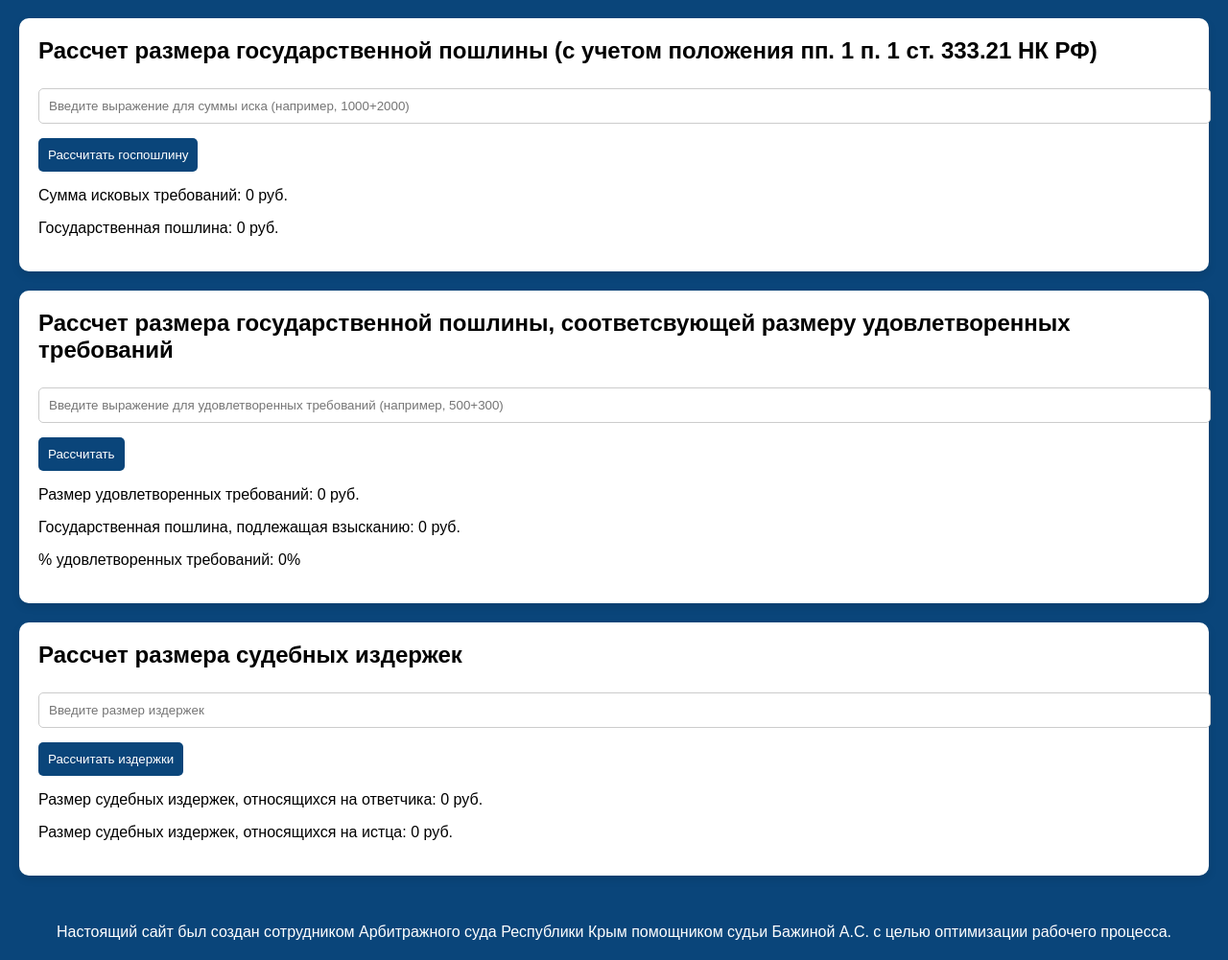
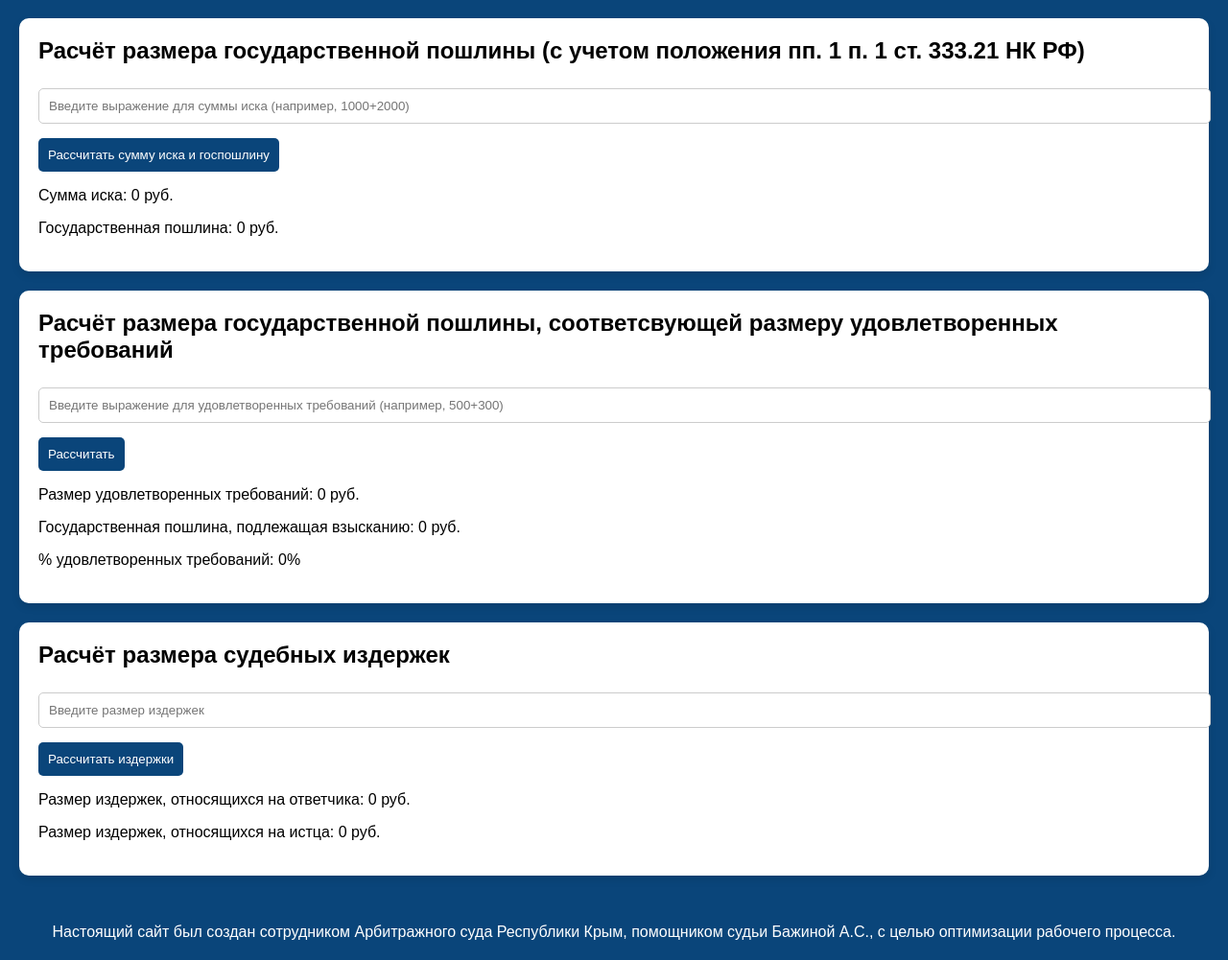
Before and after one commit to 11ksem/calculator-site, a plain HTML site: page index.html in a window 1280 px wide. Shown: the part 61-1062 px from the top of the page at 96% size. Drawn offline with Linux system fonts and the light colour scheme.

Commit message:
Update index.html

```diff
--- a/index.html
+++ b/index.html
@@ -57,15 +57,15 @@
     <h1>Распределение судебных расходов в арбитражных судах</h1>
 
     <div class="calculator" id="price-calculator">
-        <h2>Рассчет размера государственной пошлины (с учетом положения пп. 1 п. 1 ст. 333.21 НК РФ)</h2>
-        <input type="text" id="price-input" placeholder="Введите выражение для суммы иска (например, 1000+2000)" onkeypress="handleEnter(event, calculatePriceAndDuty)">
-        <button onclick="calculatePriceAndDuty()">Рассчитать госпошлину</button>
-        <p>Сумма исковых требований: <span id="total-price">0</span> руб.</p>
+        <h2>Расчёт размера государственной пошлины (с учетом положения пп. 1 п. 1 ст. 333.21 НК РФ)</h2>
+        <input type="text" id="price-input" placeholder="Введите выражение для суммы иска (например, 1000+2000)" onkeypress="handleEnter(event, calculatePrice)">
+        <button onclick="calculatePrice()">Рассчитать сумму иска и госпошлину</button>
+        <p>Сумма иска: <span id="total-price">0</span> руб.</p>
         <p>Государственная пошлина: <span id="state-duty">0</span> руб.</p>
     </div>
 
     <div class="calculator" id="satisfied-claims-calculator">
-        <h2>Рассчет размера государственной пошлины, соответсвующей размеру удовлетворенных требований</h2>
+        <h2>Расчёт размера государственной пошлины, соответсвующей размеру удовлетворенных требований</h2>
         <input type="text" id="satisfied-input" placeholder="Введите выражение для удовлетворенных требований (например, 500+300)" onkeypress="handleEnter(event, calculateSatisfiedClaims)">
         <button onclick="calculateSatisfiedClaims()">Рассчитать</button>
         <p>Размер удовлетворенных требований: <span id="total-satisfied">0</span> руб.</p>
@@ -74,15 +74,15 @@
     </div>
 
     <div class="calculator" id="expenses-calculator">
-        <h2>Рассчет размера судебных издержек </h2>
+        <h2>Расчёт размера судебных издержек</h2>
         <input type="number" id="expenses" placeholder="Введите размер издержек">
         <button onclick="calculateExpenses()">Рассчитать издержки</button>
-        <p>Размер судебных издержек, относящихся на ответчика: <span id="defendant-expenses">0</span> руб.</p>
-        <p>Размер судебных издержек, относящихся на истца: <span id="plaintiff-expenses">0</span> руб.</p>
+        <p>Размер издержек, относящихся на ответчика: <span id="defendant-expenses">0</span> руб.</p>
+        <p>Размер издержек, относящихся на истца: <span id="plaintiff-expenses">0</span> руб.</p>
     </div>
 
     <div class="footer">
-        Настоящий сайт был создан сотрудником Арбитражного суда Республики Крым помощником судьи Бажиной А.С. с целью оптимизации рабочего процесса.
+        Настоящий сайт был создан сотрудником Арбитражного суда Республики Крым, помощником судьи Бажиной А.С., с целью оптимизации рабочего процесса.
     </div>
 
     <script src="script.js"></script>
```
